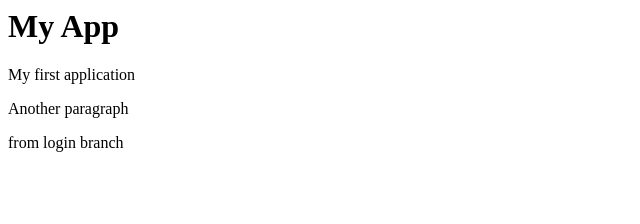
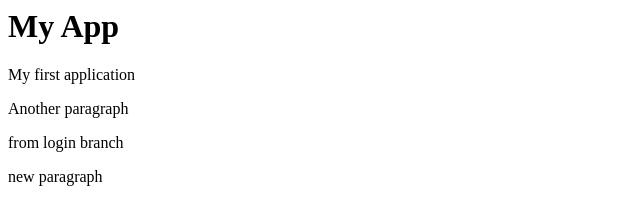
Before and after one commit to lwestberg/newappsample, a plain HTML site: page index.html in a window 1280 px wide. Shown: the whole page, without its empty margins (0-640 px from the left). Drawn offline with Linux system fonts and the light colour scheme.

Commit message:
Update index.html

```diff
--- a/index.html
+++ b/index.html
@@ -8,6 +8,7 @@
         <p>My first application</p>
         <p>Another paragraph</p>
         <p>from login branch</p>
+        <p>new paragraph<p>
 
     </body>
 </html>
```
